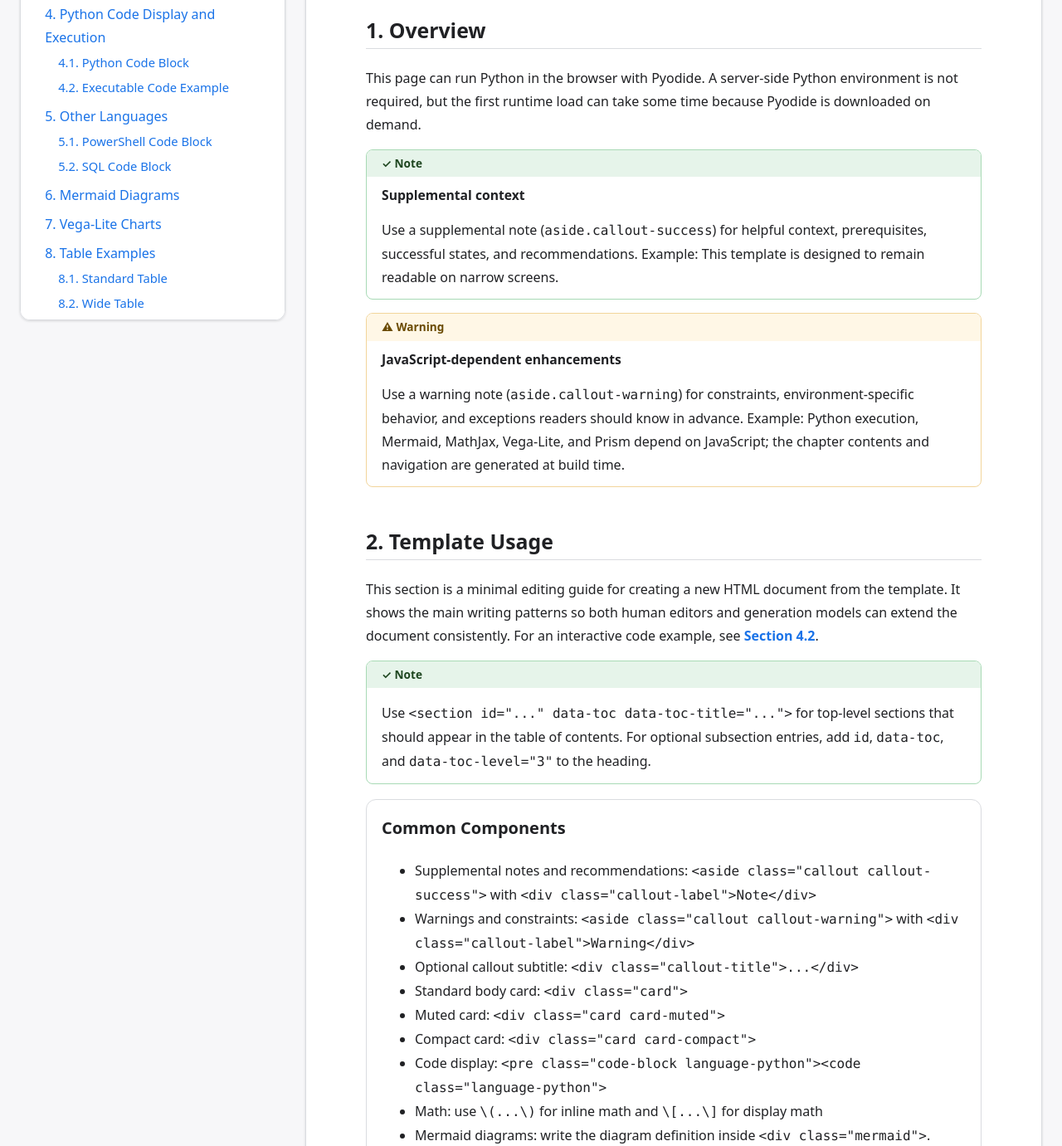
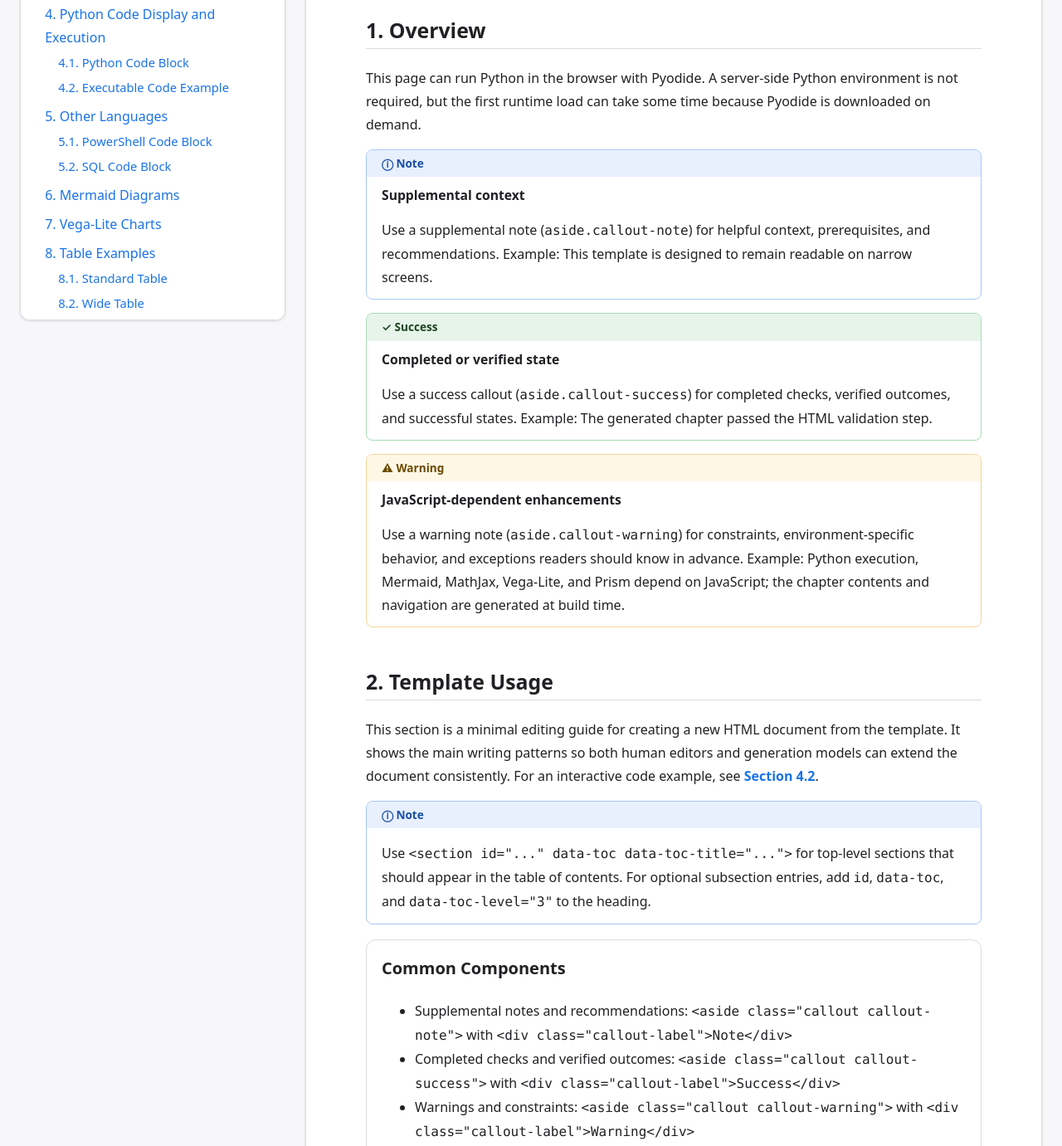
Before and after one commit to tyaso777/html-doc-template, a website: page chapters/01-introduction.html in a window 1280 px wide. Shown: the part 390-1771 px from the top of the page at 83% size. Drawn offline with nearby package versions, Linux system fonts and the light colour scheme; a script that the page names is missing.

Commit message:
Add note callout variant

```diff
--- a/assets/css/technical-doc.css
+++ b/assets/css/technical-doc.css
@@ -400,13 +400,26 @@ h3 {
   border-color: var(--accent-line);
 }
 
+.callout-note {
+  border-color: var(--accent-line);
+}
+
 .callout-info .callout-label {
+  background: var(--accent-bg);
+  color: var(--accent-text);
+}
+
+.callout-note .callout-label {
   background: var(--accent-bg);
   color: var(--accent-text);
 }
 
 .callout-info .callout-label::before {
   content: "i ";
+}
+
+.callout-note .callout-label::before {
+  content: "ⓘ ";
 }
 
 .callout-success {
--- a/chapters/01-introduction.html
+++ b/chapters/01-introduction.html
@@ -250,12 +250,21 @@
             A server-side Python environment is not required, but the first runtime load can take some time because Pyodide is downloaded on demand.
           </p>
 
-          <aside class="callout callout-success">
+          <aside class="callout callout-note">
             <div class="callout-label">Note</div>
             <div class="callout-title">Supplemental context</div>
             <p>
-              Use a supplemental note (<code>aside.callout-success</code>) for helpful context, prerequisites, successful states, and recommendations.
+              Use a supplemental note (<code>aside.callout-note</code>) for helpful context, prerequisites, and recommendations.
               Example: This template is designed to remain readable on narrow screens.
+            </p>
+          </aside>
+
+          <aside class="callout callout-success">
+            <div class="callout-label">Success</div>
+            <div class="callout-title">Completed or verified state</div>
+            <p>
+              Use a success callout (<code>aside.callout-success</code>) for completed checks, verified outcomes, and successful states.
+              Example: The generated chapter passed the HTML validation step.
             </p>
           </aside>
 
@@ -277,7 +286,7 @@
             For an interactive code example, see <a class="xref section-ref" href="01-introduction.html#python-runner-example">Section 4.2</a>.
           </p>
 
-          <aside class="callout callout-success">
+          <aside class="callout callout-note">
             <div class="callout-label">Note</div>
             <p>
               Use <code>&lt;section id="..." data-toc data-toc-title="..."&gt;</code> for top-level sections that should appear in the table of contents.
@@ -288,7 +297,8 @@
           <div class="card">
             <h3>Common Components</h3>
             <ul>
-              <li>Supplemental notes and recommendations: <code>&lt;aside class="callout callout-success"&gt;</code> with <code>&lt;div class="callout-label"&gt;Note&lt;/div&gt;</code></li>
+              <li>Supplemental notes and recommendations: <code>&lt;aside class="callout callout-note"&gt;</code> with <code>&lt;div class="callout-label"&gt;Note&lt;/div&gt;</code></li>
+              <li>Completed checks and verified outcomes: <code>&lt;aside class="callout callout-success"&gt;</code> with <code>&lt;div class="callout-label"&gt;Success&lt;/div&gt;</code></li>
               <li>Warnings and constraints: <code>&lt;aside class="callout callout-warning"&gt;</code> with <code>&lt;div class="callout-label"&gt;Warning&lt;/div&gt;</code></li>
               <li>Optional callout subtitle: <code>&lt;div class="callout-title"&gt;...&lt;/div&gt;</code></li>
               <li>Standard body card: <code>&lt;div class="card"&gt;</code></li>
```
Also changed, not shown: chapters-src/01-introduction.html (+14 -4 lines), chapters-src/02-examples.html (+1 -1 lines), chapters-src/03-reference.html (+1 -1 lines), chapters/02-examples.html (+1 -1 lines), chapters/03-reference.html (+1 -1 lines).
